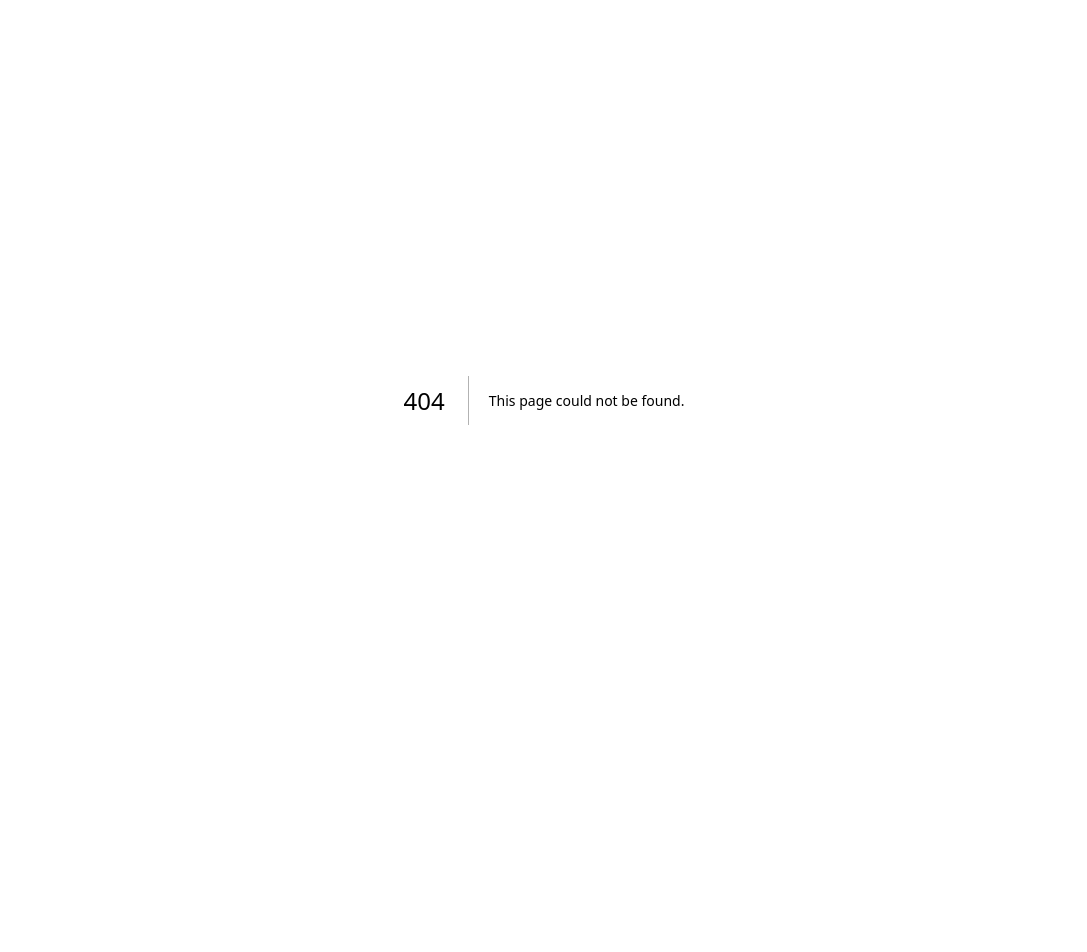
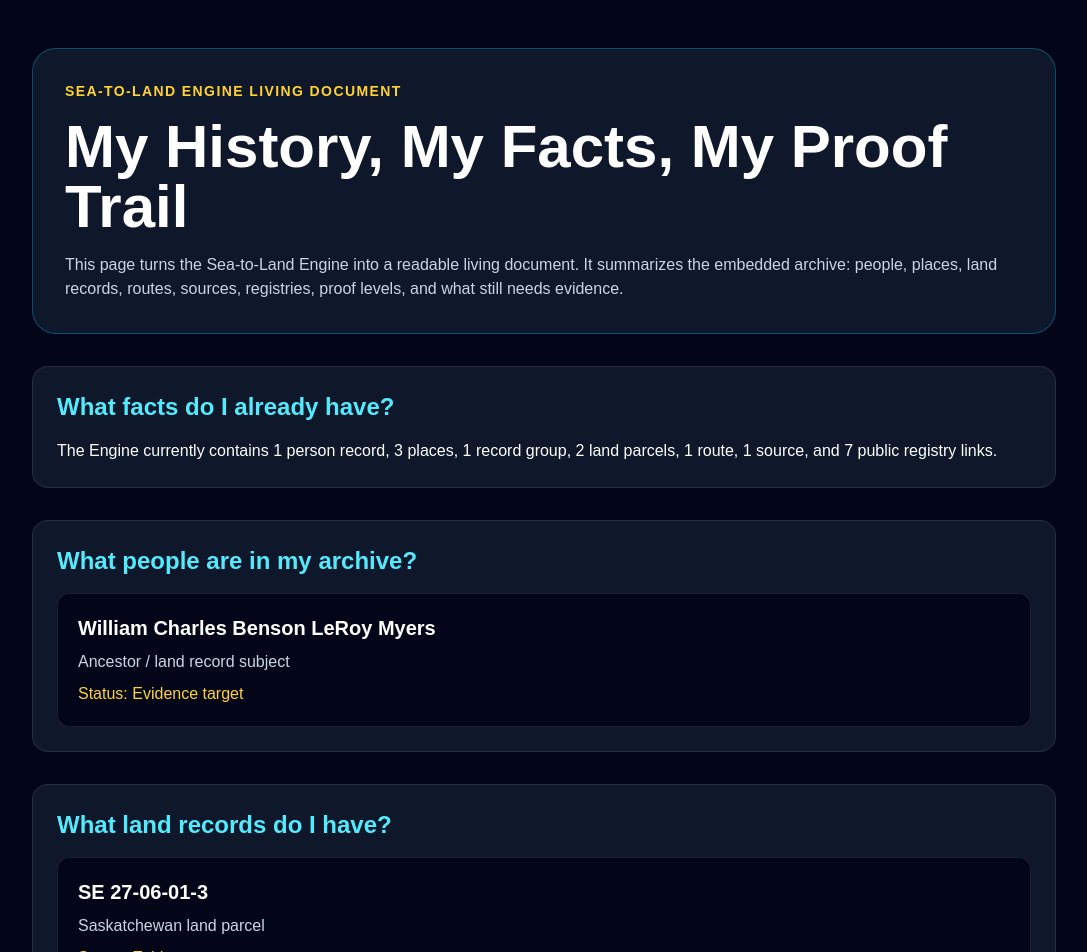
Before and after one commit to Peoplesbank/sea-to-land-engine, a Next.js app: page /history in a window 1280 px wide. Before the commit this address had no page. Shown: the top 952 px of the page, without its empty margins (96-1183 px from the left). Before the commit the page ends 800 px from the top, so only its background shows below. Built offline with nearby package versions, Linux system fonts and the light colour scheme.

Commit message:
Add living history document page

```diff
--- /dev/null
+++ b/app/history/page.tsx
@@ -0,0 +1,107 @@
+import peopleData from "@/data/people.json";
+import placesData from "@/data/places.json";
+import recordsData from "@/data/records.json";
+import parcelsData from "@/data/parcels.json";
+import routesData from "@/data/routes.json";
+import sourcesData from "@/data/sources.json";
+import registriesData from "@/data/registries.json";
+
+const database = {
+  people: peopleData as any[],
+  places: placesData as any[],
+  records: recordsData as any[],
+  parcels: parcelsData as any[],
+  routes: routesData as any[],
+  sources: sourcesData as any[],
+  registries: registriesData as any[],
+};
+
+export default function HistoryPage() {
+  return (
+    <main className="min-h-screen bg-slate-950 px-6 py-12 text-white">
+      <section className="mx-auto max-w-5xl">
+        <div className="rounded-3xl border border-cyan-400/30 bg-slate-900 p-8">
+          <div className="text-sm font-bold uppercase tracking-widest text-amber-300">
+            Sea-to-Land Engine Living Document
+          </div>
+
+          <h1 className="mt-4 text-4xl font-bold md:text-6xl">
+            My History, My Facts, My Proof Trail
+          </h1>
+
+          <p className="mt-4 text-slate-300">
+            This page turns the Sea-to-Land Engine into a readable living document.
+            It summarizes the embedded archive: people, places, land records,
+            routes, sources, registries, proof levels, and what still needs evidence.
+          </p>
+        </div>
+
+        <Section title="What facts do I already have?">
+          <p>
+            The Engine currently contains {database.people.length} person record,
+            {` ${database.places.length}`} places, {database.records.length} record group,
+            {` ${database.parcels.length}`} land parcels, {database.routes.length} route,
+            {` ${database.sources.length}`} source, and {database.registries.length} public registry links.
+          </p>
+        </Section>
+
+        <Section title="What people are in my archive?">
+          {database.people.map((person) => (
+            <Card key={person.id}>
+              <h3 className="text-xl font-bold">{person.name}</h3>
+              <p className="mt-2 text-slate-300">{person.type}</p>
+              <p className="mt-2 text-amber-300">Status: {person.status}</p>
+            </Card>
+          ))}
+        </Section>
+
+        <Section title="What land records do I have?">
+          {database.parcels.map((parcel) => (
+            <Card key={parcel.id}>
+              <h3 className="text-xl font-bold">{parcel.legal}</h3>
+              <p className="mt-2 text-slate-300">{parcel.type}</p>
+              <p className="mt-2 text-amber-300">Status: {parcel.status}</p>
+            </Card>
+          ))}
+        </Section>
+
+        <Section title="What sources are already attached?">
+          {database.sources.map((source) => (
+            <Card key={source.id}>
+              <h3 className="text-xl font-bold">{source.name}</h3>
+              <p className="mt-2 text-slate-300">{source.type}</p>
+              <p className="mt-2 text-amber-300">Status: {source.status}</p>
+            </Card>
+          ))}
+        </Section>
+
+        <Section title="What still needs evidence?">
+          <ul className="space-y-3 text-slate-300">
+            <li>• Original Saskatchewan land patent images.</li>
+            <li>• Title chain / abstract for SE 27-06-01-3.</li>
+            <li>• Title chain / abstract for SW 27-06-01-3.</li>
+            <li>• Source citations for each person-place-parcel connection.</li>
+            <li>• Verified links from family tradition into documented proof.</li>
+          </ul>
+        </Section>
+      </section>
+    </main>
+  );
+}
+
+function Section({ title, children }: { title: string; children: React.ReactNode }) {
+  return (
+    <section className="mt-8 rounded-2xl border border-white/10 bg-slate-900 p-6">
+      <h2 className="text-2xl font-bold text-cyan-300">{title}</h2>
+      <div className="mt-4">{children}</div>
+    </section>
+  );
+}
+
+function Card({ children }: { children: React.ReactNode }) {
+  return (
+    <div className="mt-4 rounded-xl border border-white/10 bg-slate-950 p-5">
+      {children}
+    </div>
+  );
+}
```
